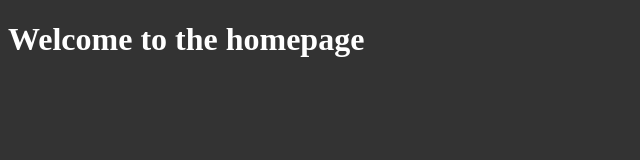
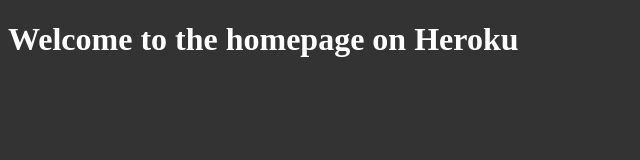
Before and after one commit to tomsshanley/nodejsapp, a website: page public/index.html in a window 1280 px wide. Shown: the whole page, without its empty margins (0-640 px from the left). Drawn offline with Linux system fonts and the light colour scheme.

Commit message:
slight change

```diff
--- a/public/index.html
+++ b/public/index.html
@@ -8,7 +8,7 @@
     <title>Homepage</title>
 </head>
 <body>
-    <h1>Welcome to the homepage</h1>
+    <h1>Welcome to the homepage on Heroku</h1>
 
 </body>
 </html>
```
